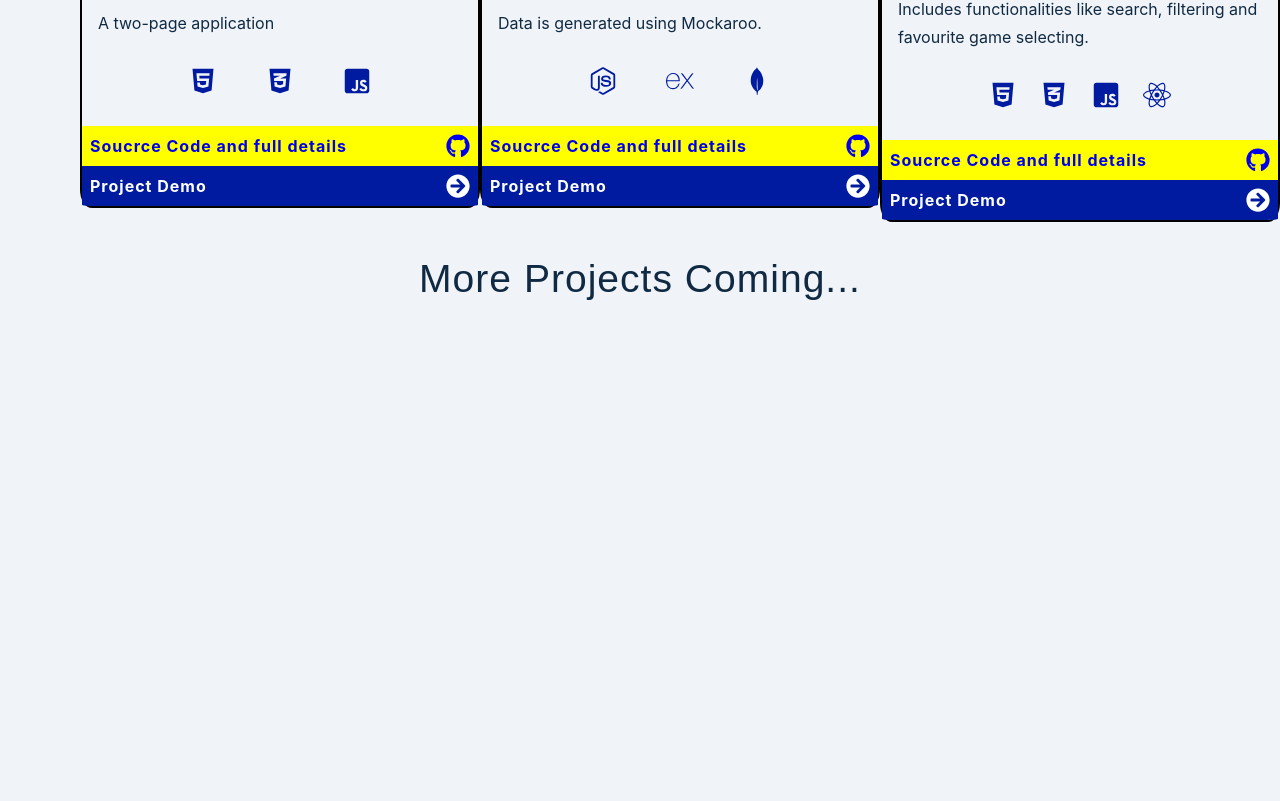
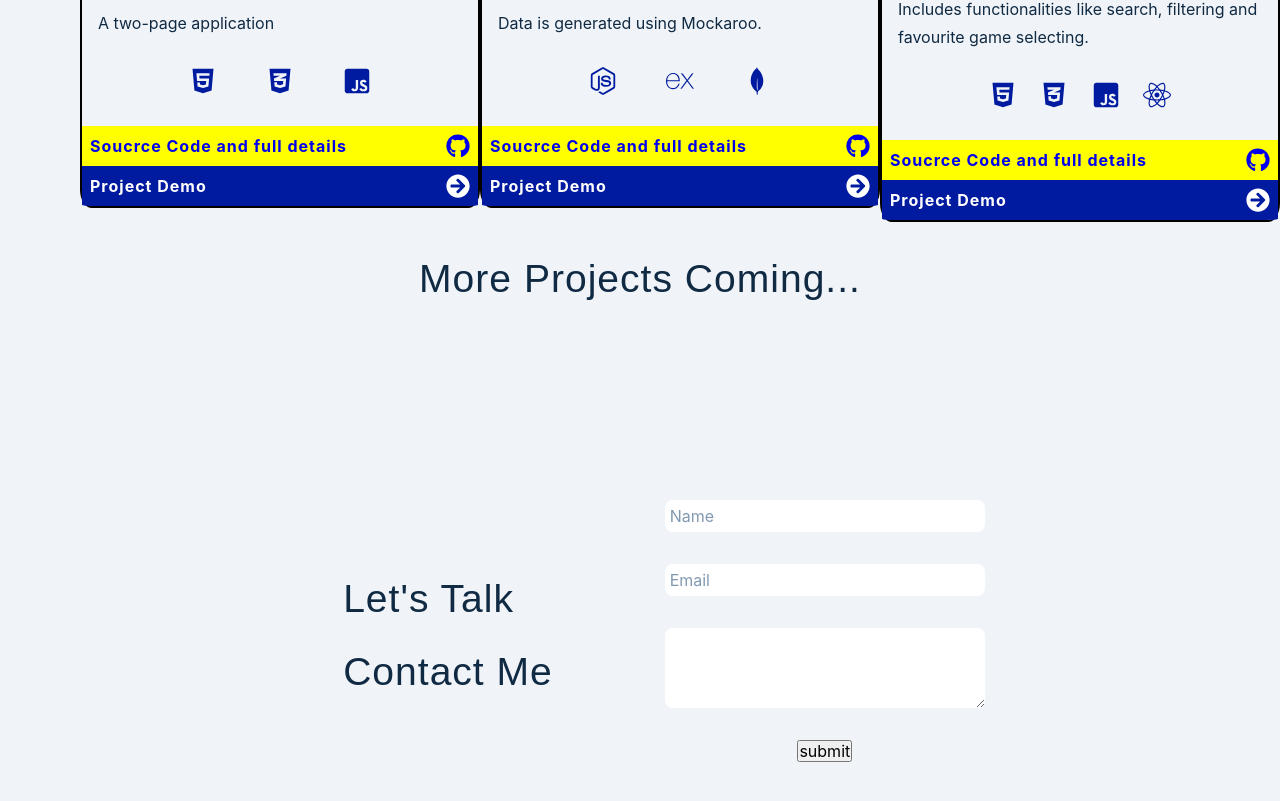
Before and after one commit to sarunx93/my_portfolio, a React (Create React App) app: page / in a window 1280 px wide. Shown: the part 2383-3184 px from the top of the page. Before the commit the page ends 2790 px from the top, so only its background shows below. Built offline with nearby package versions, Linux system fonts and the light colour scheme.

Commit message:
form added

```diff
--- a/package.json
+++ b/package.json
@@ -3,6 +3,7 @@
   "version": "0.1.0",
   "private": true,
   "dependencies": {
+    "@emailjs/browser": "^3.6.2",
     "@testing-library/jest-dom": "^5.16.4",
     "@testing-library/react": "^13.3.0",
     "@testing-library/user-event": "^13.5.0",
--- /dev/null
+++ b/src/components/ContactForm.js
@@ -0,0 +1,102 @@
+import styled from "styled-components";
+import { useRef, useState } from "react";
+import emailjs from "@emailjs/browser";
+
+const ContactForm = () => {
+  const form = useRef();
+  const name = useRef();
+  const email = useRef();
+  const message = useRef();
+  const [done, setDone] = useState(false);
+
+  const sendEmail = (e) => {
+    e.preventDefault();
+
+    emailjs
+      .sendForm(
+        "service_bzed0r1",
+        "template_8xqlmhs",
+        form.current,
+        "Evab-wpxwHePuaj_a"
+      )
+      .then(
+        (result) => {
+          console.log(result.text);
+          setDone(true);
+          name.current.value = "";
+          email.current.value = "";
+          message.current.value = "";
+          //   form.reset();
+          setTimeout(() => setDone(false), 2000);
+        },
+        (error) => {
+          console.log(error.text);
+        }
+      );
+  };
+  return (
+    <Wrapper>
+      <div className="left-side">
+        <div className="contact-msg">
+          <h2>Let's talk</h2>
+          <h2>Contact me</h2>
+        </div>
+      </div>
+      <div className="right-side">
+        <form ref={form} onSubmit={sendEmail}>
+          <input
+            type="text"
+            name="user_name"
+            className="input-field"
+            placeholder="Name"
+            ref={name}
+          />
+          <input
+            type="email"
+            name="user_email"
+            className="input-field"
+            placeholder="Email"
+            ref={email}
+          />
+          <textarea name="message" className="input-field" ref={message} />
+          <button type="submit">submit</button>
+          <span>{done && "Email Sent !!"}</span>
+        </form>
+      </div>
+    </Wrapper>
+  );
+};
+const Wrapper = styled.div`
+  display: flex;
+  align-items: center;
+  justify-content: center;
+  gap: 4rem;
+  height: 60vh;
+  .left-side {
+    padding: 0 3rem 0 3rem;
+  }
+  .right-side {
+    display: flex;
+    justify-content: center;
+    position: relative;
+  }
+  .right-side form {
+    display: flex;
+    flex-direction: column;
+    gap: 2rem;
+    align-items: center;
+  }
+  .input-field {
+    width: 20rem;
+    height: 2rem;
+    padding: 0.3em;
+    outline: none;
+    border: 2px solid var(--orange);
+    border-radius: 8px;
+    font-size: 16px;
+  }
+  textarea {
+    height: 5rem !important;
+  }
+`;
+export default ContactForm;
--- a/src/components/Intro.js
+++ b/src/components/Intro.js
@@ -2,6 +2,7 @@ import React from "react";
 import styled from "styled-components";
 import Sarun_pic from "../assets/Sarun_pic.jpg";
 import resume from "../assets/sarun_resume_2022.pdf";
+
 const Intro = () => {
   return (
     <Wrapper>
--- a/src/pages/Home.js
+++ b/src/pages/Home.js
@@ -2,12 +2,14 @@ import React from "react";
 import Intro from "../components/Intro";
 import SkillsTab from "../components/SkillsTab";
 import Project from "../components/Project";
+import ContactForm from "../components/ContactForm";
 const Home = () => {
   return (
     <>
       <Intro />
       <SkillsTab />
       <Project />
+      <ContactForm />
     </>
   );
 };
```
Also changed, not shown: 1 other file (tests, documents, lock files or other folders).
